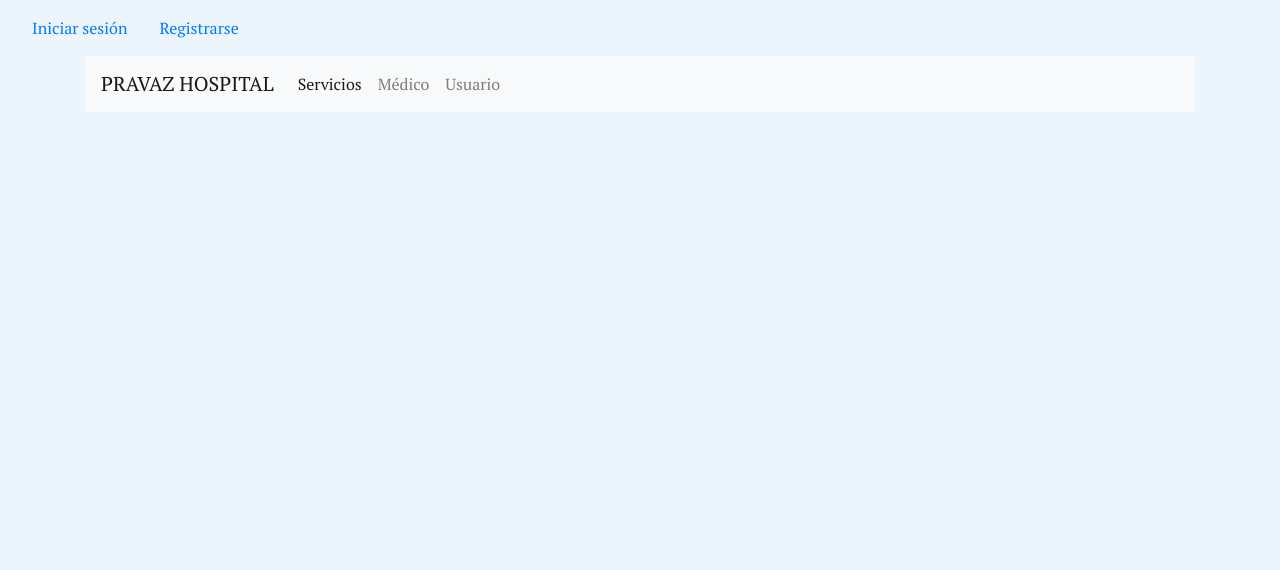
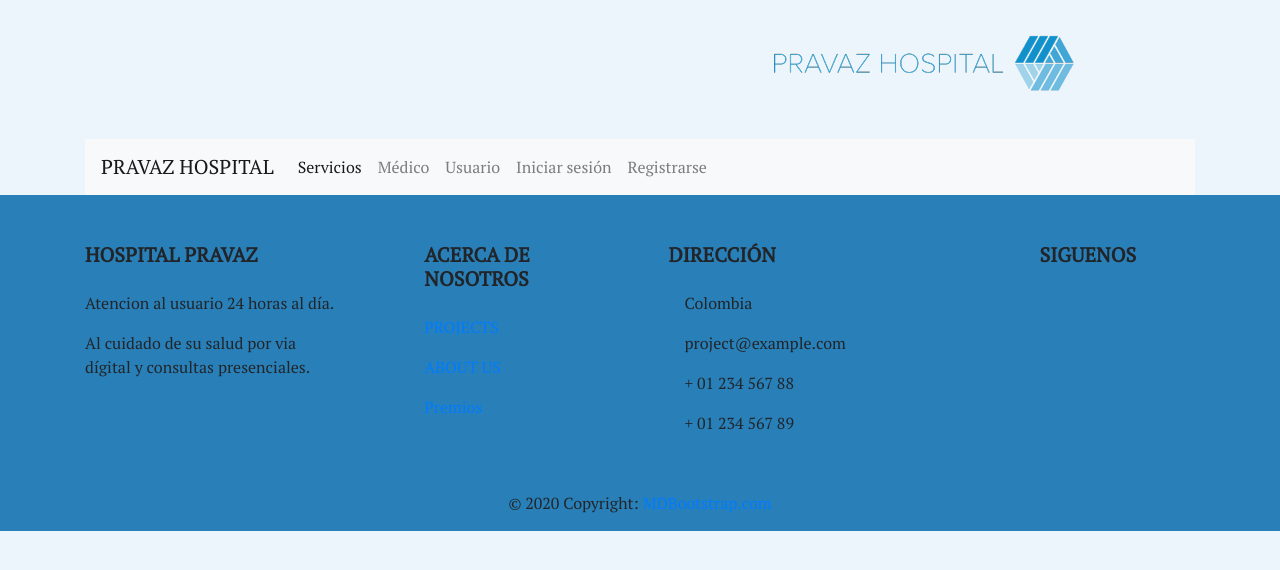
Before and after one commit to SenaSoftpy/Plataforma_Medica, a Django app: page /inicio-medico/ in a window 1280 px wide. Shown: the top 570 px of the page. Run offline with Django 3.2, Linux system fonts and the light colour scheme.

Commit message:
layout footer

```diff
--- a/principal/static/css/styles.css
+++ b/principal/static/css/styles.css
@@ -4,5 +4,13 @@ body{
 }
 
 .carousel {
-   padding: 5%! important;
+   padding: 3%! important;
   }
+
+  .navbar #imglogo{
+    margin-left: 180%! important;
+  }
+
+  .footer{
+      background-color: black;
+  }
--- a/principal/templates/layout/layout.html
+++ b/principal/templates/layout/layout.html
@@ -15,17 +15,17 @@
 <div class="navbar">
     <ul class="nav justify-content-end">
         <li class="nav-item">
-          <a class="nav-link active" href="#">Iniciar sesión</a>
+          <img src="{% static 'images/logo.png' %}" id="imglogo">
         </li>
          <li class="nav-item">
-            <a class="nav-link" href="#">Registrarse</a>
+            <a class="nav-link" href="#"></a>
         </li>
     </ul>
 </div>
 
 <div class="container">  <!--nav var-->
 
-    <nav class="navbar navbar-expand-lg navbar-light bg-light">
+    <nav class="navbar navbar-expand-lg navbar-light bg-light" style="">
         <a class="navbar-brand" href="#">PRAVAZ HOSPITAL</a>
         <button class="navbar-toggler" type="button" data-toggle="collapse" data-target="#navbarNav" aria-controls="navbarNav" aria-expanded="false" aria-label="Toggle navigation">
             <span class="navbar-toggler-icon"></span>
@@ -41,6 +41,12 @@
             <li class="nav-item">
                 <a class="nav-link" href="{% url 'usuario' %}">Usuario</a>
             </li>
+            <li class="nav-item">
+                <a class="nav-link" href="{% url 'usuario' %}">Iniciar sesión</a>
+            </li>
+            <li class="nav-item">
+                <a class="nav-link" href="{% url 'usuario' %}">Registrarse</a>
+            </li>
 
             </ul>
 
@@ -54,6 +60,131 @@
 {%endblock%}
 <script src="https://code.jquery.com/jquery-3.5.1.slim.min.js" integrity="sha384-DfXdz2htPH0lsSSs5nCTpuj/zy4C+OGpamoFVy38MVBnE+IbbVYUew+OrCXaRkfj" crossorigin="anonymous"></script>
 <script src="https://cdn.jsdelivr.net/npm/bootstrap@4.5.3/dist/js/bootstrap.bundle.min.js" integrity="sha384-ho+j7jyWK8fNQe+A12Hb8AhRq26LrZ/JpcUGGOn+Y7RsweNrtN/tE3MoK7ZeZDyx" crossorigin="anonymous"></script>
+
+<!-- Footer -->
+<footer class="page-footer font-small mdb-color lighten-1 pt-4" style="background-color: #2980B9 ;">
+
+  <!-- Footer Links -->
+  <div class="container text-center text-md-left">
+
+    <!-- Grid row -->
+    <div class="row">
+
+      <!-- Grid column -->
+      <div class="col-md-4 col-lg-3 mr-auto my-md-4 my-0 mt-4 mb-1">
+
+        <!-- Content -->
+        <h5 class="font-weight-bold text-uppercase mb-4">Hospital Pravaz</h5>
+        <p>Atencion al usuario 24 horas al día.</p>
+        <p>Al cuidado de su salud por via dígital y consultas presenciales.</p>
+
+      </div>
+      <!-- Grid column -->
+
+      <hr class="clearfix w-100 d-md-none">
+
+      <!-- Grid column -->
+      <div class="col-md-2 col-lg-2 mx-auto my-md-4 my-0 mt-4 mb-1">
+
+        <!-- Links -->
+        <h5 class="font-weight-bold text-uppercase mb-4">Acerca de nosotros</h5>
+
+        <ul class="list-unstyled">
+          <li>
+            <p>
+              <a href="#!">PROJECTS</a>
+            </p>
+          </li>
+          <li>
+            <p>
+              <a href="#!">ABOUT US</a>
+            </p>
+          </li>
+          <li>
+            <p>
+              <a href="#!">Premios</a>
+            </p>
+          </li>
+        </ul>
+
+      </div>
+      <!-- Grid column -->
+
+      <hr class="clearfix w-100 d-md-none">
+
+      <!-- Grid column -->
+      <div class="col-md-4 col-lg-3 mx-auto my-md-4 my-0 mt-4 mb-1">
+
+        <!-- Contact details -->
+        <h5 class="font-weight-bold text-uppercase mb-4">Dirección</h5>
+
+        <ul class="list-unstyled">
+          <li>
+            <p>
+              <i class="fas fa-home mr-3"></i> Colombia</p>
+          </li>
+          <li>
+            <p>
+              <i class="fas fa-envelope mr-3"></i> project@example.com</p>
+          </li>
+          <li>
+            <p>
+              <i class="fas fa-phone mr-3"></i> + 01 234 567 88</p>
+          </li>
+          <li>
+            <p>
+              <i class="fas fa-print mr-3"></i> + 01 234 567 89</p>
+          </li>
+        </ul>
+
+      </div>
+      <!-- Grid column -->
+
+      <hr class="clearfix w-100 d-md-none">
+
+      <!-- Grid column -->
+      <div class="col-md-2 col-lg-2 text-center mx-auto my-4">
+
+        <!-- Social buttons -->
+        <h5 class="font-weight-bold text-uppercase mb-4">Siguenos</h5>
+
+        <!-- Facebook -->
+        <a type="button" class="btn-floating btn-fb">
+          <i class="fab fa-facebook-f"></i>
+        </a>
+        <!-- Twitter -->
+        <a type="button" class="btn-floating btn-tw">
+          <i class="fab fa-twitter"></i>
+        </a>
+        <!-- Google +-->
+        <a type="button" class="btn-floating btn-gplus">
+          <i class="fab fa-google-plus-g"></i>
+        </a>
+        <!-- Dribbble -->
+        <a type="button" class="btn-floating btn-dribbble">
+          <i class="fab fa-dribbble"></i>
+        </a>
+
+      </div>
+      <!-- Grid column -->
+
+    </div>
+    <!-- Grid row -->
+
+  </div>
+  <!-- Footer Links -->
+
+  <!-- Copyright -->
+  <div class="footer-copyright text-center py-3">© 2020 Copyright:
+    <a href="https://mdbootstrap.com/"> MDBootstrap.com</a>
+  </div>
+  <!-- Copyright -->
+
+</footer>
+<!-- Footer -->
+
 </body>
 
+
+
 </html>
```
Also changed, not shown: principal/templates/index.html (+12 -1 lines), principal/static/images/logo.png (added).
